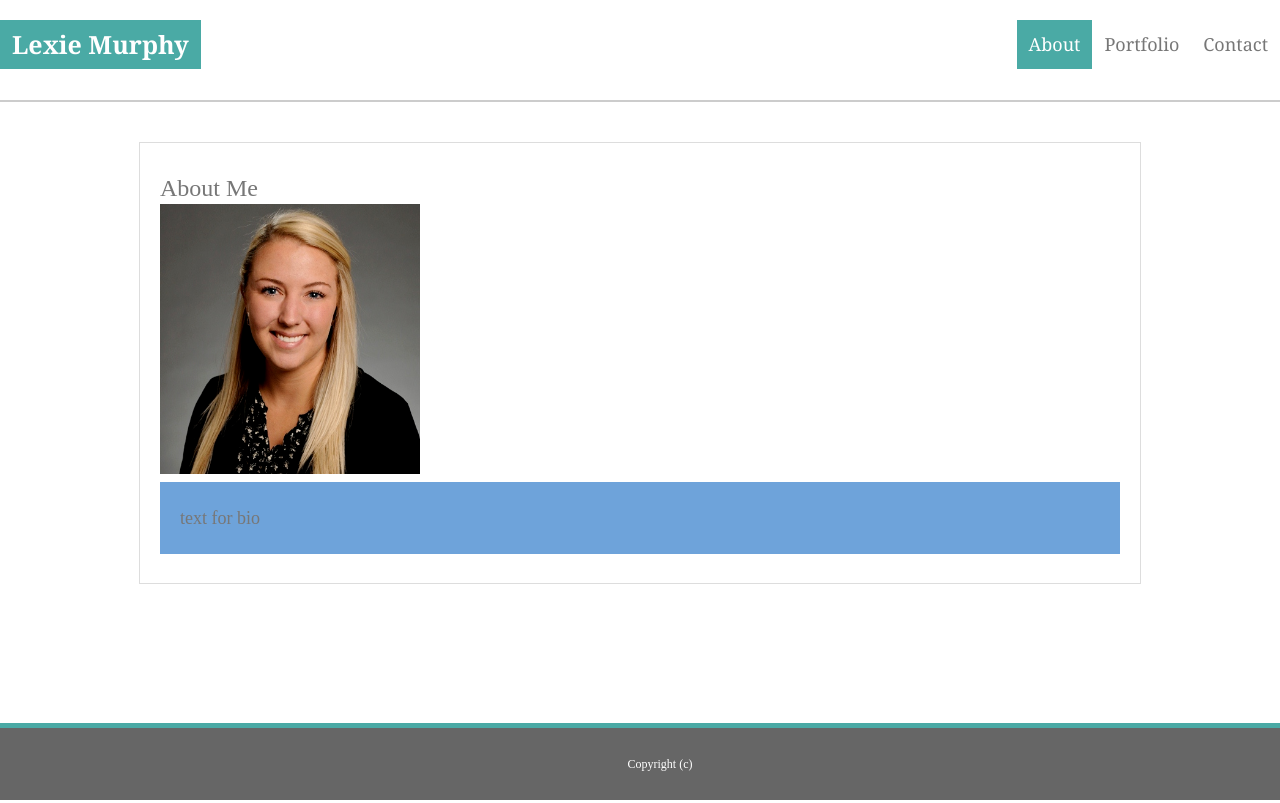
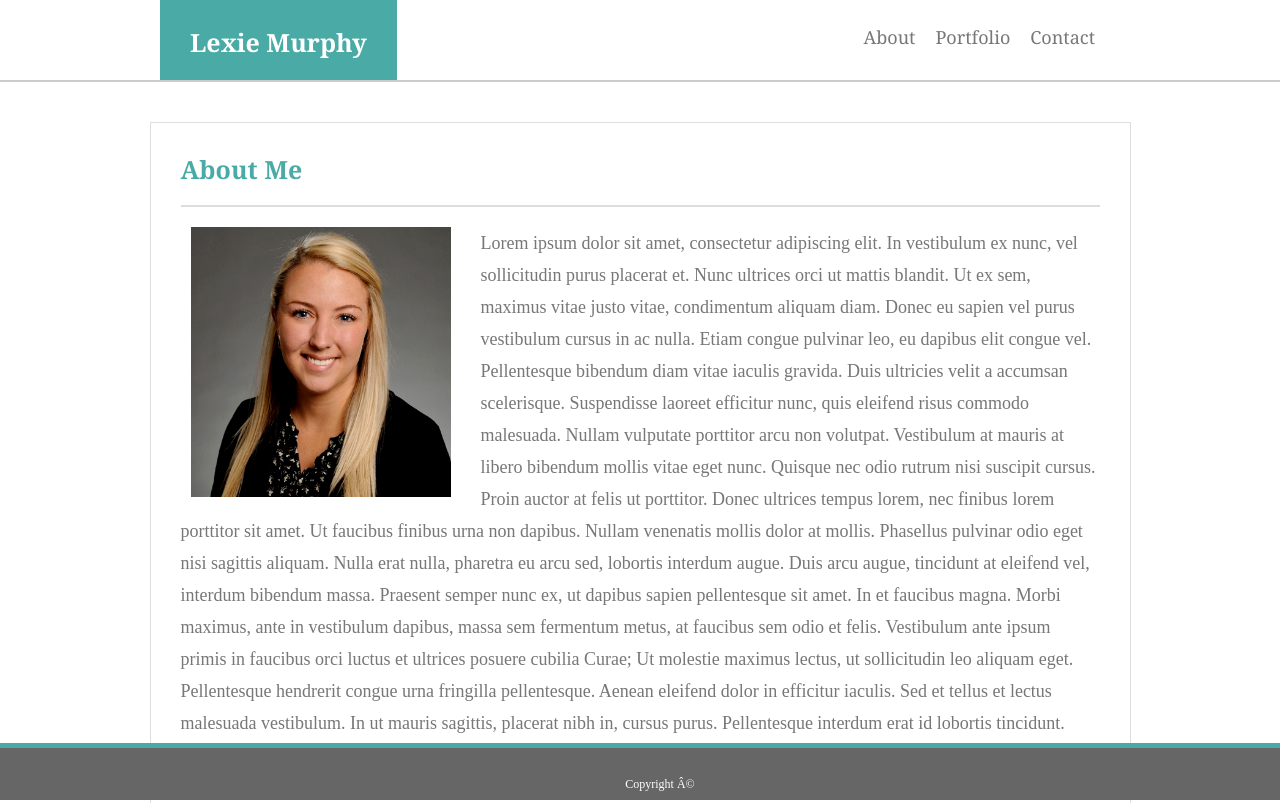
Before and after one commit to LexieMurphy/Basic-Portfolio, a plain HTML site: page index.html in a window 1280 px wide. Shown: the top 803 px of the page. Drawn offline with Linux system fonts and the light colour scheme.

Commit message:
edits to index.html and css file for main page

```diff
--- a/assets/css/style.css
+++ b/assets/css/style.css
@@ -69,12 +69,19 @@ table {
     overflow: hidden;
   }
 
+  .headercontainer {
+    width: 960px;
+    height: 80px;
+    margin-left: auto;
+    margin-right: auto;
+  }
+
   .header a{
     float: left;
     color: #777777;
     text-align: center;
-    padding: 12px;
-    padding-top: 12px;
+    padding-top: 30px;
+    padding: 10px;
     text-decoration: none;
     font-size: 18px;
     line-height: 25px;
@@ -85,20 +92,32 @@ table {
     font-weight: bold;
     background-color: #4aaaa5;
     color: white;
+    padding: 30px;
+  }
+
+  .header a:default {
+    background-color: white;
   }
 
   .header a:hover {
     background-color: #ddd;
-    color: #777777;
+    color: #4aaaa5;
   }
 
-  .header a.about {
+  .header a:active {
     background-color: #4aaaa5;
     color: white;
   }
 
+  .header a:focus {
+    background-color: #4aaaa5;
+    color: white;
+  }
+
+
   .header-right {
     float: right;
+    padding: 15px;
   }
 
   @media screen and (max-width: 500px) {
@@ -107,15 +126,12 @@ table {
       display: block;
       text-align: left;
     }
-    .header-right {
-      float: none;
-    }
+
   }
 
 
   #mainmiddlesection {
-    width: 960px;
-    height: 400px;
+    width: 919px;
     border: .5px solid #dddddd;
     margin-left: auto;
     margin-right: auto;
@@ -126,32 +142,40 @@ table {
     background: #ffffff;
   }
 
+  .AboutMe {
+    padding-bottom: 20px;
+    border-bottom: 2px solid #dddddd;
+    margin-bottom: 20px;
+    font-family: 'Georgia', 'Times New Roman', Times, serif;
+    font-size: 25px;
+    font-weight: bold;
+    color: #4aaaa5;
+  }
+
   section {
-    padding: 20px;
+    padding: 30px;
     margin-bottom: 20px;
     background: #333;
     align-content: center;
   }
 
-  #Profile Image {
-    float: none;
+  .profile-image {
+    float: left;
     width: 260px;
     height: 240px;
-    padding: 20px;
+    padding: 0px 30px 0px 10px;
     text-decoration-color: white;
     background: #fff;
     image: url('file:/Users/Lexie.Murphy/Desktop/Basic-Portfolio/assets/images/Lexie.jpg');
   }
 
   #division {
-    padding: 20px;
-    background: #6ea3da;
+    background: white;
     font-size: 18px;
-
   }
 
   footer {
-    padding: 20px;
+    padding: 20px 20px 0px 20px;
     border-top: 5px solid #4aaaa5;
     background: #666666;
     color: white;
--- a/index.html
+++ b/index.html
@@ -4,12 +4,10 @@
 <head>
   <meta charset="UTF-14">
   <title>Basic-Portfolio</title>
-  <link rel="stylesheet" type="text/css" href=assets/css/style.css>
-</head>
+  <link rel="stylesheet" type="text/css" href=assets/css/style.css> </head> <body>
 
-<body>
-
-  <div class="header">
+  <div class="header" style="padding-top: 0px;">
+    <div class="headercontainer">
       <a href="#default" class="name">Lexie Murphy</a>
       <div class="header-right">
         <a class="about" href="#about">About</a>
@@ -17,21 +15,29 @@
         <a href="#contact">Contact</a>
       </div>
     </div>
+  </div>
 
   <section id="mainmiddlesection">
 
-    <header>About Me</header>
+    <header class="AboutMe">About Me</header>
 
-    <img src="assets/images/Lexie Business Photo-1.jpg" alt="Profile Image" style="width:260px;height:270px;">
+    <img class="profile-image" src="assets/images/Lexie Business Photo-1.jpg" alt="Profile Image" style="width:260px;height:270px;">
 
-    <div id="division">
-      <p>text for bio
+      <p id="division">Lorem ipsum dolor sit amet, consectetur adipiscing elit. In vestibulum ex nunc, vel sollicitudin purus placerat et. Nunc ultrices orci ut mattis blandit. Ut ex sem, maximus vitae justo vitae, condimentum aliquam diam. Donec eu sapien vel purus vestibulum cursus in ac nulla. Etiam congue pulvinar leo, eu dapibus elit congue vel. Pellentesque bibendum diam vitae iaculis gravida. Duis ultricies velit a accumsan scelerisque. Suspendisse laoreet efficitur nunc, quis eleifend risus commodo malesuada. Nullam vulputate porttitor arcu non volutpat. Vestibulum at mauris at libero bibendum mollis vitae eget nunc. Quisque nec odio rutrum nisi suscipit cursus. Proin auctor at felis ut porttitor. Donec ultrices tempus lorem, nec finibus lorem porttitor sit amet. Ut faucibus finibus urna non dapibus. Nullam venenatis mollis dolor at mollis. Phasellus pulvinar odio eget nisi sagittis aliquam.
+
+          Nulla erat nulla, pharetra eu arcu sed, lobortis interdum augue. Duis arcu augue, tincidunt at eleifend vel, interdum bibendum massa. Praesent semper nunc ex, ut dapibus sapien pellentesque sit amet. In et faucibus magna. Morbi maximus, ante in vestibulum dapibus, massa sem fermentum metus, at faucibus sem odio et felis. Vestibulum ante ipsum primis in faucibus orci luctus et ultrices posuere cubilia Curae; Ut molestie maximus lectus, ut sollicitudin leo aliquam eget. Pellentesque hendrerit congue urna fringilla pellentesque. Aenean eleifend dolor in efficitur iaculis. Sed et tellus et lectus malesuada vestibulum. In ut mauris sagittis, placerat nibh in, cursus purus. Pellentesque interdum erat id lobortis tincidunt. Suspendisse volutpat tellus vitae ante vulputate, a gravida augue malesuada.
+
+          Nulla in sagittis elit. Mauris at venenatis lacus. Proin pulvinar molestie pretium. Maecenas luctus consequat neque nec luctus. Praesent eu lorem ullamcorper, blandit enim hendrerit, fermentum odio. Suspendisse vitae nunc eu est imperdiet ultrices eleifend sit amet mauris. Aenean pulvinar tempor nisl sit amet maximus. Ut sollicitudin bibendum sem, sit amet vestibulum urna placerat quis. Aenean gravida nibh non ex maximus, a egestas turpis cursus. Sed ac sapien a diam tempus volutpat non nec velit. Integer quis leo et urna dignissim ultrices eu sed leo. Pellentesque imperdiet ipsum ac hendrerit tristique.
+
+          Vestibulum dapibus massa vel tincidunt aliquam. Aenean egestas neque sed ex congue pharetra. Quisque semper pellentesque purus. Ut nulla elit, hendrerit at viverra a, bibendum rhoncus ipsum. Praesent non turpis consectetur, tempus neque et, pellentesque metus. Etiam pellentesque ligula ut sapien tempor tempor. Nullam fermentum odio eget mauris facilisis fermentum. Mauris lacinia posuere ante a tempor. Fusce vehicula a enim sit amet fermentum.
+
+          Maecenas vel laoreet mi. Fusce sed condimentum ipsum. Morbi justo ante, euismod ut leo nec, venenatis sollicitudin velit. Praesent risus odio, venenatis at vestibulum nec, suscipit at tellus. Donec ac nisi nibh. Donec viverra et ligula sit amet varius. Aliquam erat volutpat. Nulla vitae nisi ut ipsum maximus congue non ac turpis. Duis lacinia ipsum eget elit facilisis, eu malesuada ex tempor. Sed pharetra velit ut enim gravida, quis faucibus nisi posuere. Vestibulum ut tincidunt ipsum. Nullam consectetur augue lacus, sit amet dictum tellus lacinia at. Phasellus dignissim metus mi, sit amet porta felis rhoncus eget. Duis pulvinar eros ut ultrices rhoncus. Cras id tortor in mi gravida dapibus.
       </p>
-    </div>
+
 
   </section>
 
-  <footer>Copyright (c)</footer>
+  <footer>Copyright ©</footer>
 
   </body>
 
```
Lines whose indentation alone changed are shown as unchanged.
